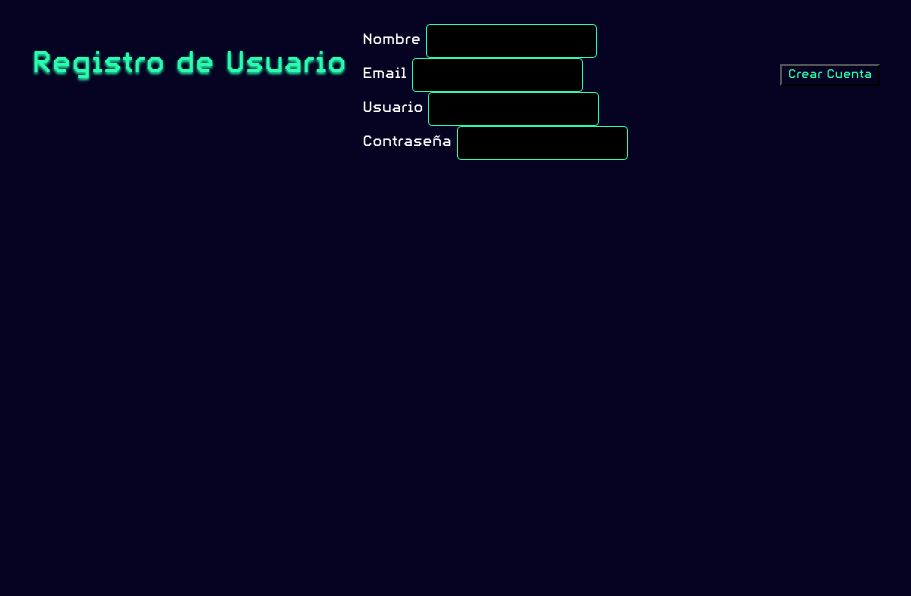
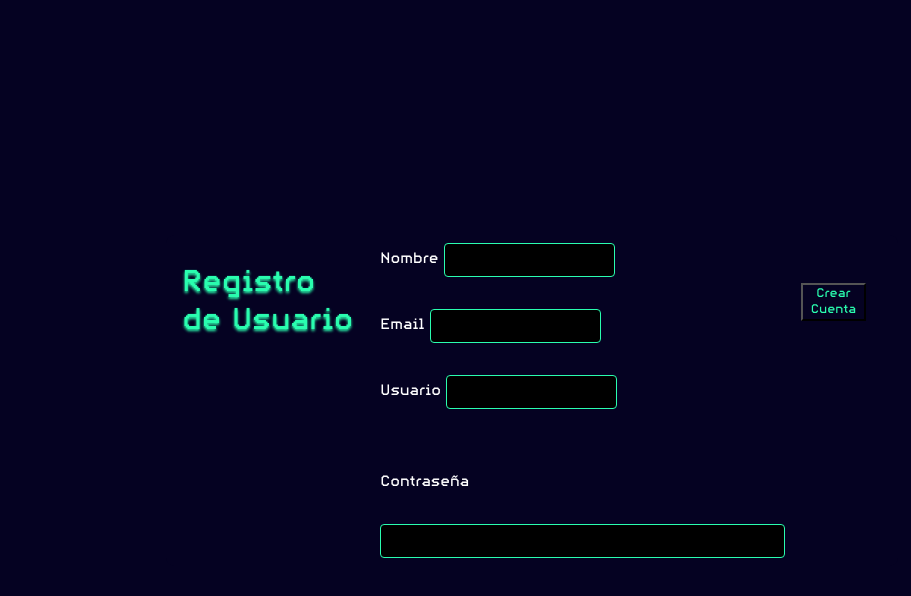
Before and after one commit to StefanoRC/ProyectoBeca, an Astro site: page /userRegister in a window 1280 px wide. Shown: the whole page, without its empty margins (108-1019 px from the left). Built offline with nearby package versions, Linux system fonts and the light colour scheme; Astro itself is replaced by a stand-in of ours.

Commit message:
Add: new styles for [userRegister.astro] styles for body and fields

```diff
--- a/src/pages/userRegister.astro
+++ b/src/pages/userRegister.astro
@@ -30,10 +30,22 @@ import FormUser from "./components/formUser.astro";
     <div class="form-group"></div>
     <label for="password">Contraseña</label>
     <input type="password" name="password" required />
-  </div>
+    </div>
   </div>
 </FormUser>
 
 <style>
+  body {
+  display: flex;
+  align-items: center;
+  justify-content: center;
+}
+
+.form-fields {
+  width: 100%;
+  display: flex;
+  flex-direction: column;
+  gap: 2em;
+}
 
 </style>
```
